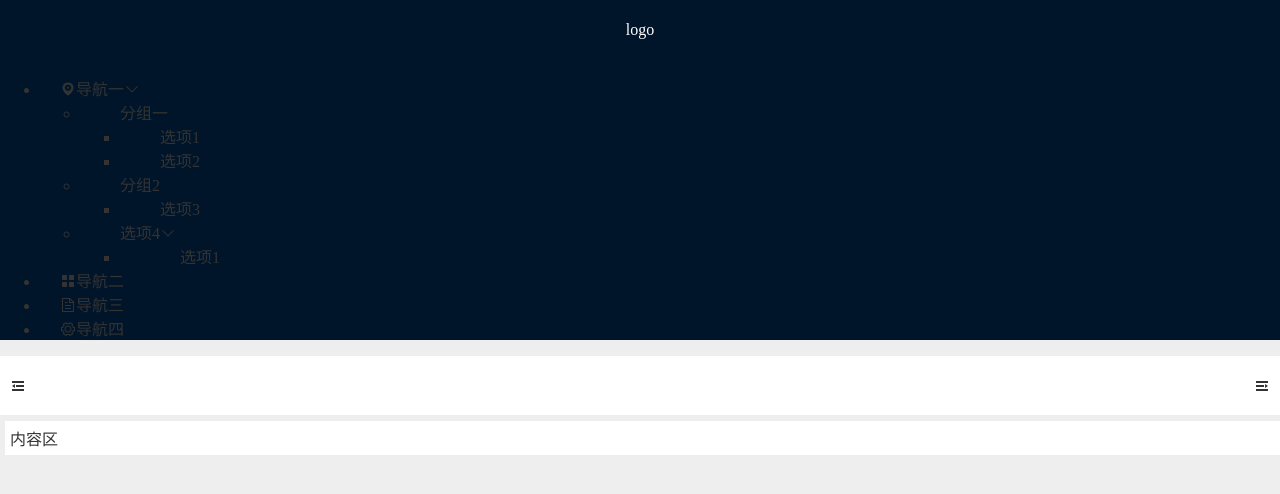
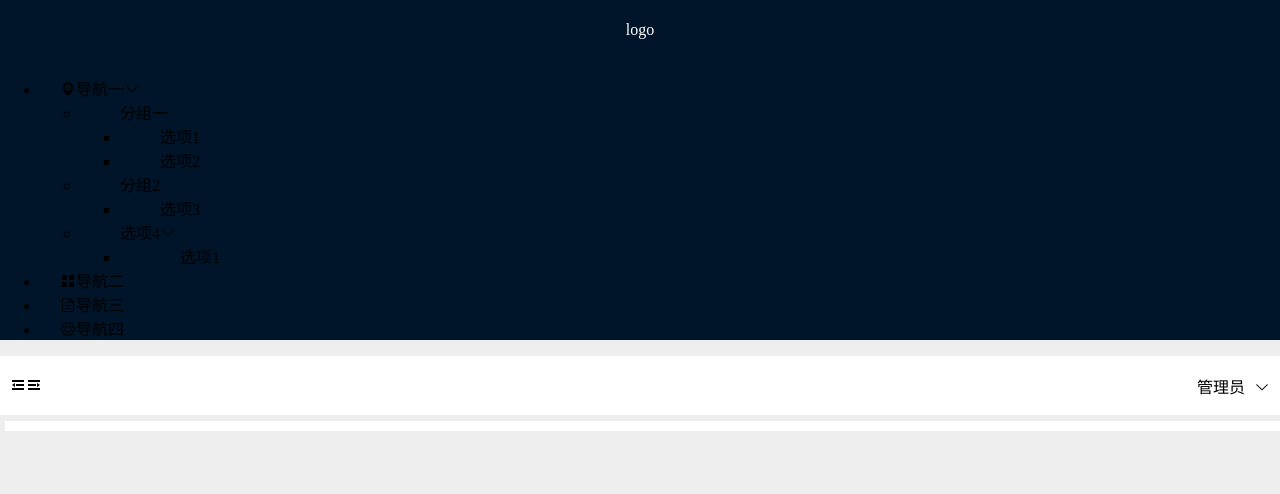
Before and after one commit to hellchenstar/vue3.0-vite2.0-elementPlus, a Vue app: page /home in a window 1280 px wide. Shown: the top 494 px of the page. Built offline with nearby package versions, Linux system fonts and the light colour scheme.

Commit message:
home and login

```diff
--- a/src/App.vue
+++ b/src/App.vue
@@ -12,7 +12,6 @@
 * {
 	box-sizing: border-box;
 	font-size: 16px;
-	color: #333333;
 }
 html,
 body {
--- a/src/pages/special/components/content.vue
+++ b/src/pages/special/components/content.vue
@@ -1,11 +1,13 @@
 <!--
  * @Author: chenx
  * @CreatedDate: Do not edit
- * @LastEditTime: 2021-04-07 21:16:48
+ * @LastEditTime: 2021-04-08 17:31:54
  * @Description: file content
 -->
 <template>
-	<div class="content">内容区</div>
+	<div class="content">
+		<router-view></router-view>
+	</div>
 </template>
 <script>
 export default {}
--- a/src/pages/special/components/header.vue
+++ b/src/pages/special/components/header.vue
@@ -1,17 +1,62 @@
 <!--
  * @Author: chenx
  * @CreatedDate: Do not edit
- * @LastEditTime: 2021-04-07 21:16:18
+ * @LastEditTime: 2021-04-08 17:28:22
  * @Description: file content
 -->
 <template>
 	<div class="header">
-		<i class="el-icon-s-fold"></i>
-		<i class="el-icon-s-unfold"></i>
+		<div>
+			<i class="el-icon-s-fold"></i>
+			<i class="el-icon-s-unfold"></i>
+		</div>
+		<div>
+			<el-dropdown @command="handleCommand">
+				<span class="el-dropdown-link">
+					{{ userName }}
+					<i class="el-icon-arrow-down el-icon--right"></i>
+				</span>
+				<template #dropdown>
+					<el-dropdown-menu>
+						<el-dropdown-item command="userInfo">个人资料</el-dropdown-item>
+						<el-dropdown-item command="logout">退出</el-dropdown-item>
+					</el-dropdown-menu>
+				</template>
+			</el-dropdown>
+		</div>
 	</div>
 </template>
 <script>
-export default {}
+import { onMounted, reactive, toRefs } from "vue"
+import { useRouter } from "vue-router"
+export default {
+	setup() {
+		const router = useRouter()
+		// reactive将数据变为响应式
+		const userInfo = reactive({
+			userName: "",
+		})
+		const getUserInfo = () => {
+			userInfo.userName = "管理员"
+		}
+		const handleCommand = (command) => {
+			if (command === "userInfo") {
+				router.push(command)
+			} else {
+				router.push("login")
+			}
+		}
+		onMounted(() => {
+			console.log(router)
+			getUserInfo()
+		})
+		return {
+			...toRefs(userInfo),
+			getUserInfo,
+			handleCommand,
+		}
+	},
+}
 </script>
 <style lang="scss" scoped>
 .header {
--- a/src/pages/special/home.vue
+++ b/src/pages/special/home.vue
@@ -1,7 +1,7 @@
 <!--
  * @Author: chenx
  * @CreatedDate: Do not edit
- * @LastEditTime: 2021-04-07 21:15:04
+ * @LastEditTime: 2021-04-08 17:09:56
  * @Description: file content
 -->
 <template>
@@ -21,7 +21,9 @@
 import Header from "./components/header.vue"
 import Content from "./components/content.vue"
 import Menu from "./components/menu.vue"
+import { reactive } from "vue"
 export default {
+	setup() {},
 	components: {
 		Header,
 		Content,
--- /dev/null
+++ b/src/pages/special/login.vue
@@ -0,0 +1,25 @@
+<!--
+ * @Author: chenx
+ * @CreatedDate: Do not edit
+ * @LastEditTime: 2021-04-08 17:48:53
+ * @Description: 登录
+-->
+<template>
+	<div>
+		<el-button type="primary" @click="login">主要按钮</el-button>
+	</div>
+</template>
+<script>
+import { useRouter } from "vue-router"
+export default {
+	setup() {
+		const router = useRouter()
+		const login = () => {
+			router.push("home")
+		}
+		return {
+			login,
+		}
+	},
+}
+</script>
--- /dev/null
+++ b/src/pages/user/userInfo.vue
@@ -0,0 +1,9 @@
+<!--
+ * @Author: chenx
+ * @CreatedDate: Do not edit
+ * @LastEditTime: 2021-04-08 17:31:00
+ * @Description: 个人资料
+-->
+<template>
+	<div>个人资料</div>
+</template>
--- a/src/router/index.js
+++ b/src/router/index.js
@@ -1,7 +1,7 @@
 /*
  * @Author: chenx
  * @CreatedDate: Do not edit
- * @LastEditTime: 2021-04-07 18:33:40
+ * @LastEditTime: 2021-04-08 17:30:47
  * @Description: file content
  */
 import { createRouter, createWebHistory } from 'vue-router'
@@ -18,8 +18,21 @@ const router = createRouter({
       redirect: '/home'
     },
     {
+      path: '/login',
+      name: 'login',
+      component: () => import('@/pages/special/login.vue')
+    },
+    {
       path: '/home',
-      component: () => import('@/pages/special/home.vue')
+      name: 'home',
+      component: () => import('@/pages/special/home.vue'),
+      children: [
+        {
+          path: '/userInfo',
+          name: 'userInfo',
+          component: () => import('@/pages/user/userInfo.vue')
+        },
+      ]
     },
   ]
 })
--- a/vite.config.js
+++ b/vite.config.js
@@ -10,8 +10,7 @@ export default defineConfig({
       libs: [{
         libraryName: 'element-plus',
         resolveStyle: (name) => {
-          // name = name.splice(3)
-          name = name.substring(3)
+          name = name.slice(3)
           return `element-plus/packages/theme-chalk/src/${name}.scss`;
         },
         resolveComponent: (name) => {
@@ -24,5 +23,22 @@ export default defineConfig({
     alias: [
       { find: '@', replacement: path.resolve(__dirname, 'src') }
     ],
+  },
+  server: {
+    host: 'localhost',
+    port: 3000,
+    open: true,
+    strictPort: false,//如果端口占用，是退出，还是尝试其他端口
+    https: false,// 是否开启 https
+    // proxy: {
+    //   '/api': {
+    //     target: 'http://jsonplaceholder.typicode.com/',
+    //     changeOrigin: true,
+    //     rewrite: (path) => path.replace(/^\/api/, ''),
+    //   },
+    // },
+  },
+  build: {
+    outDir: 'dist',//Specify the output directory (relative to project root).
   }
 })
```
Also changed, not shown: src/main.js (+8 -2 lines).
